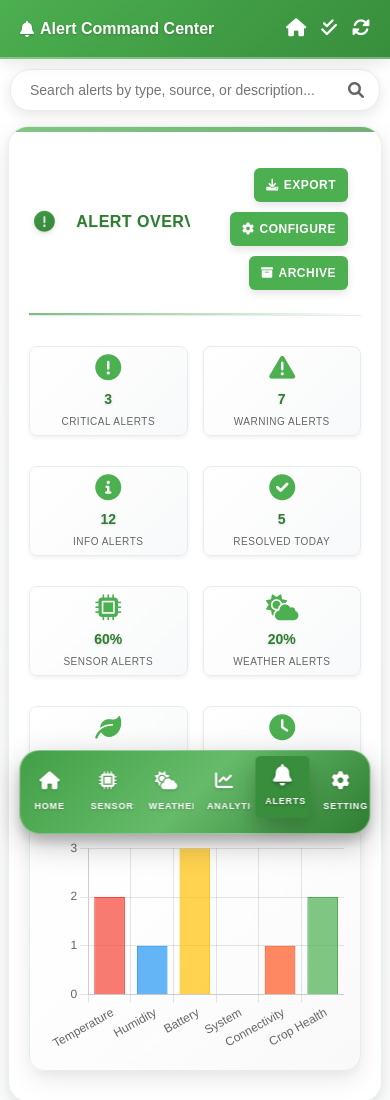
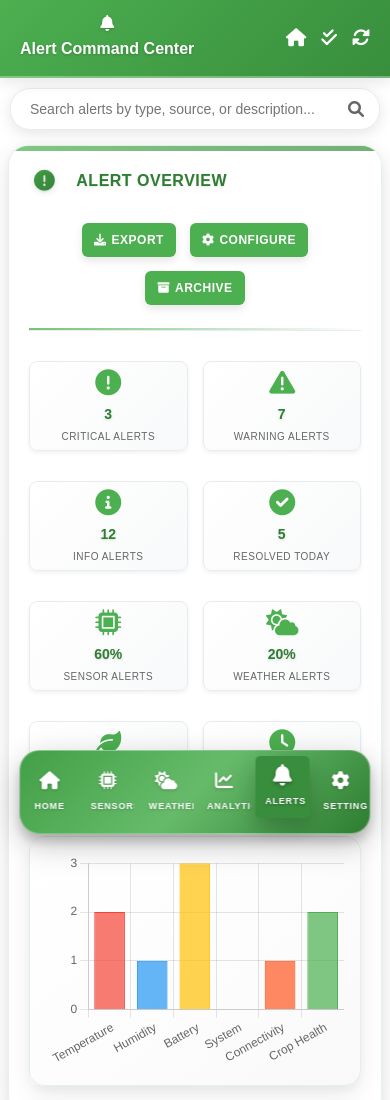
Before and after one commit to BhavyaHooda/AgriSense, a website: page alerts.html in a window 390 px wide. Shown: the top 1100 px of the page. Drawn offline with nearby package versions, Linux system fonts and the light colour scheme.

Commit message:
Update styles.css

```diff
--- a/styles.css
+++ b/styles.css
@@ -167,6 +167,7 @@ body {
 
 .header-title {
     display: flex;
+    flex-direction: column; /* Ensure icons appear below the text */
     align-items: center;
     gap: 6px;
     font-size: 16px;
@@ -376,12 +377,11 @@ body {
 .section-header .action-buttons {
     display: flex;
     flex-wrap: wrap;
-    gap: 4px;
-    justify-content: flex-end;
+    justify-content: center; /* Center buttons under titles on mobile */
 }
 
 .section-title {
-    font-size: 16px;
+    font-size: 18px; /* Larger title on mobile */
     font-weight: 700;
     color: var(--dark-color);
     display: flex;
@@ -2193,3 +2193,8 @@ body {
     border: none;
     cursor: pointer;
 }
+@media (max-width: 767px) {
+    .section-header {
+        flex-direction: column; /* Ensure icons appear below the text */
+    }
+}
```
